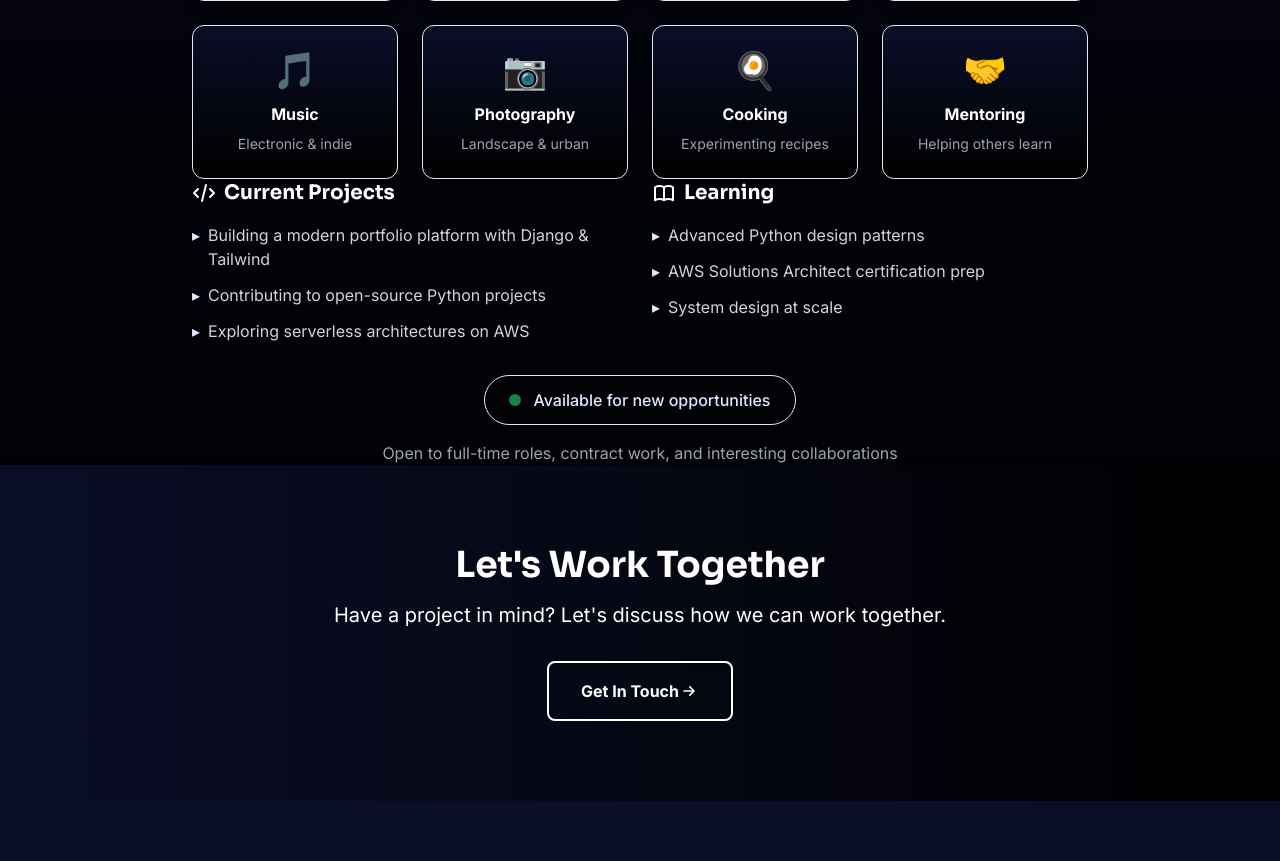
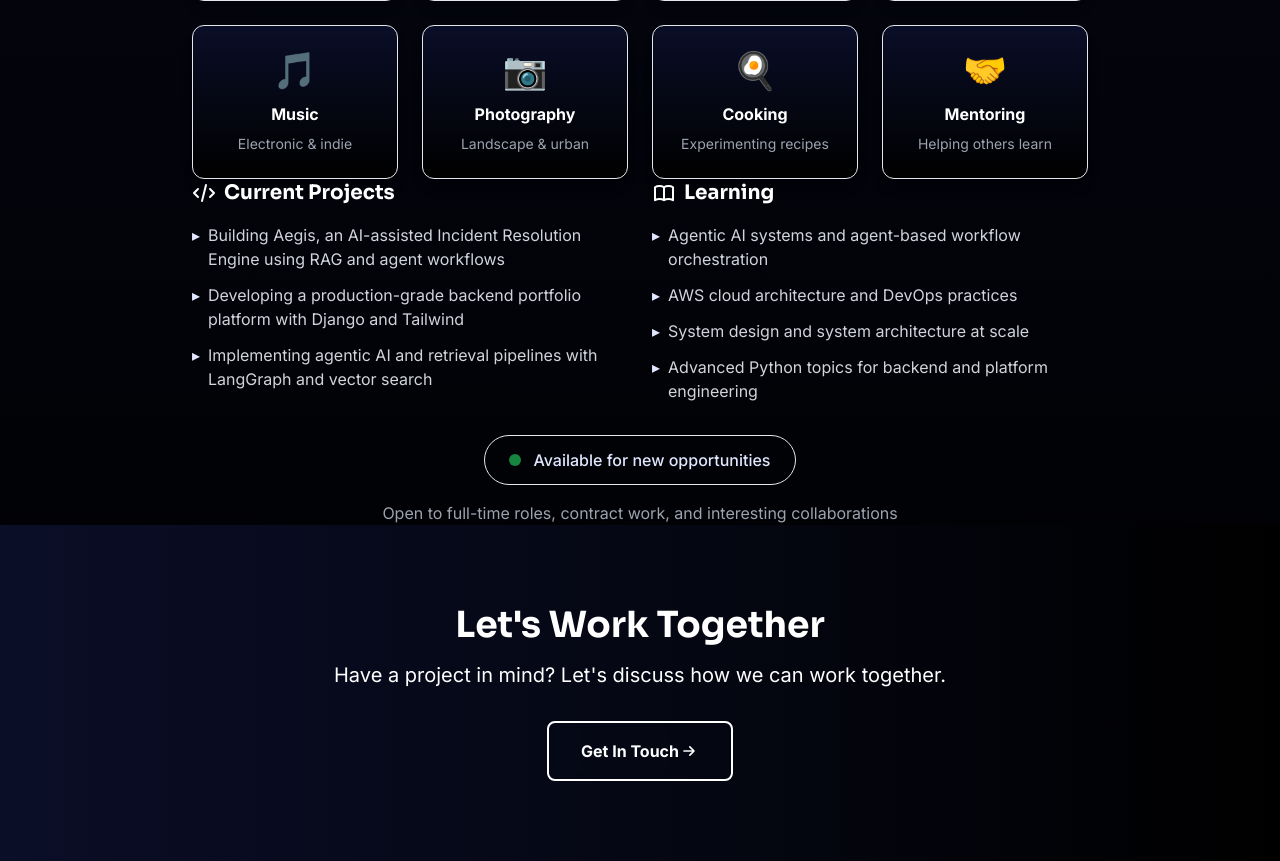
Before and after one commit to pawan980/portfolio, a Django app: page /about/ in a window 1280 px wide. Shown: the part 1818-2679 px from the top of the page. Before the commit the page ends 2619 px from the top, so only its background shows below. Run offline with Django 4.2, Linux system fonts and the light colour scheme; data comes from the database, SQL or seed files in the repository; data that the repository does not hold is empty; some libraries are stand-ins or nearby versions.

Commit message:
Update Current Projects and Learning sections in Beyond Coding

```diff
--- a/templates/pages/about.html
+++ b/templates/pages/about.html
@@ -849,17 +849,15 @@
                 <ul class="space-y-3">
                     <li class="flex items-start">
                         <span class="text-cyan-400 mr-2">▸</span>
-                        <span class="text-gray-300">Building a modern portfolio platform with Django
-                            & Tailwind</span>
+                        <span class="text-gray-300">Building Aegis, an AI-assisted Incident Resolution Engine using RAG and agent workflows</span>
                     </li>
                     <li class="flex items-start">
                         <span class="text-cyan-400 mr-2">▸</span>
-                        <span class="text-gray-300">Contributing to open-source Python
-                            projects</span>
+                        <span class="text-gray-300">Developing a production-grade backend portfolio platform with Django and Tailwind</span>
                     </li>
                     <li class="flex items-start">
                         <span class="text-cyan-400 mr-2">▸</span>
-                        <span class="text-gray-300">Exploring serverless architectures on AWS</span>
+                        <span class="text-gray-300">Implementing agentic AI and retrieval pipelines with LangGraph and vector search</span>
                     </li>
                 </ul>
             </c-card>
@@ -877,15 +875,19 @@
                 <ul class="space-y-3">
                     <li class="flex items-start">
                         <span class="text-purple-400 mr-2">▸</span>
-                        <span class="text-gray-300">Advanced Python design patterns</span>
+                        <span class="text-gray-300">Agentic AI systems and agent-based workflow orchestration</span>
                     </li>
                     <li class="flex items-start">
                         <span class="text-purple-400 mr-2">▸</span>
-                        <span class="text-gray-300">AWS Solutions Architect certification prep</span>
+                        <span class="text-gray-300">AWS cloud architecture and DevOps practices</span>
                     </li>
                     <li class="flex items-start">
                         <span class="text-purple-400 mr-2">▸</span>
-                        <span class="text-gray-300">System design at scale</span>
+                        <span class="text-gray-300">System design and system architecture at scale</span>
+                    </li>
+                    <li class="flex items-start">
+                        <span class="text-purple-400 mr-2">▸</span>
+                        <span class="text-gray-300">Advanced Python topics for backend and platform engineering</span>
                     </li>
                 </ul>
             </c-card>
```
